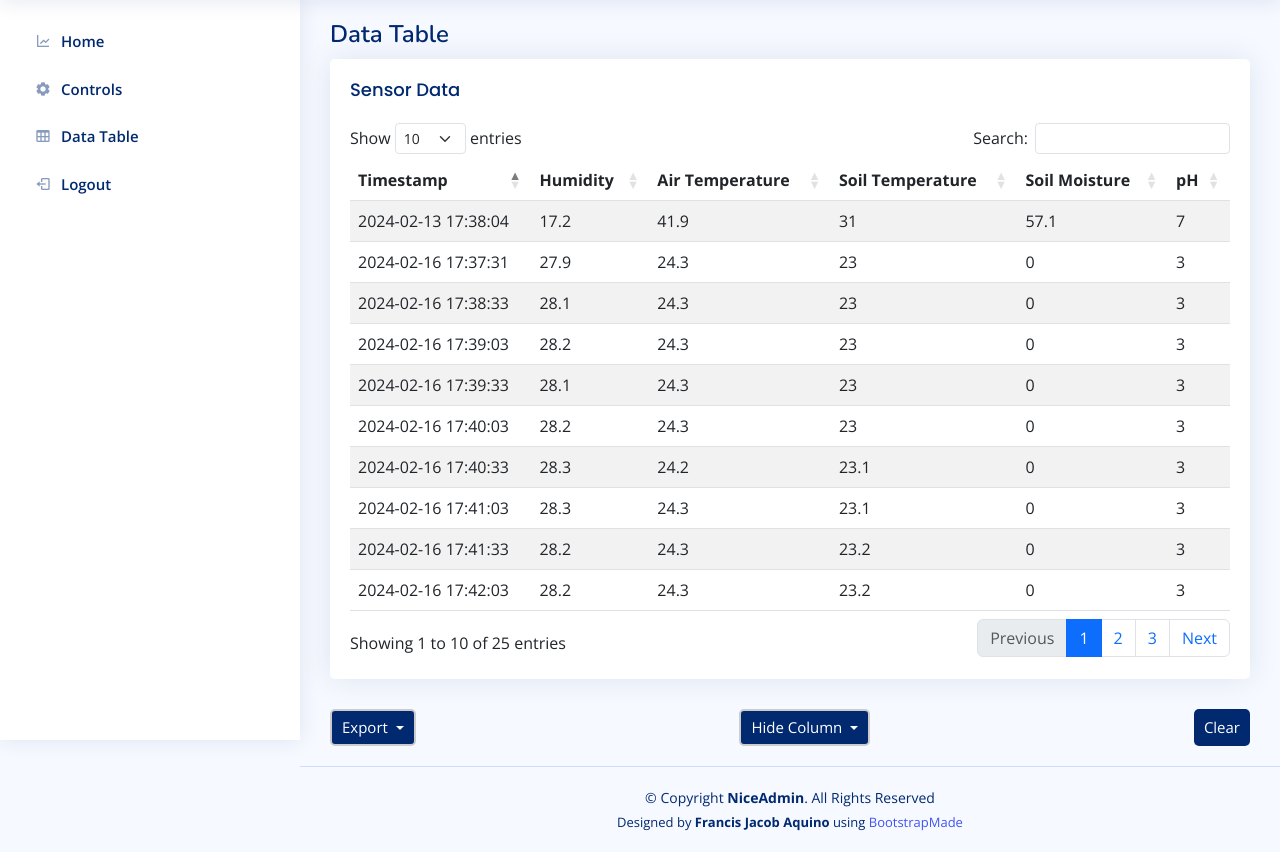
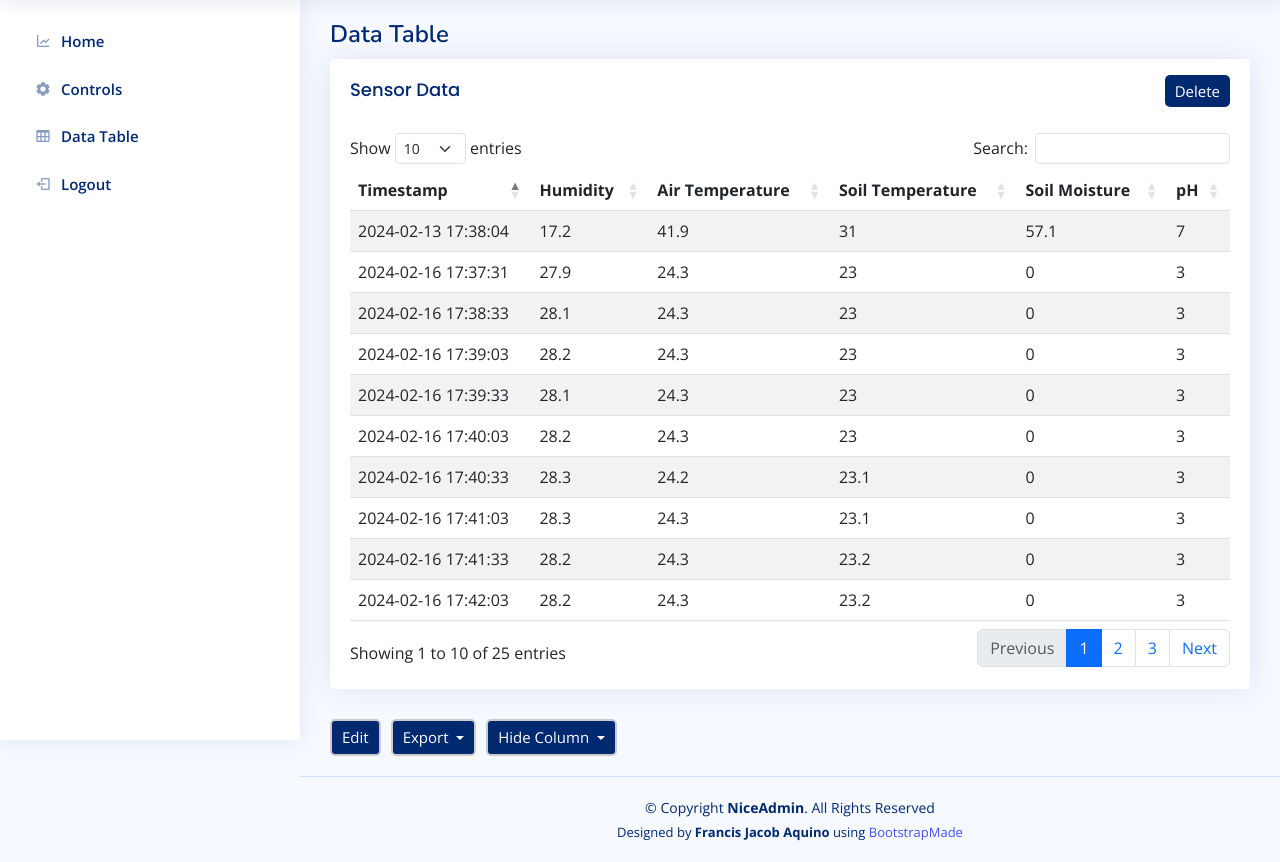
Before and after one commit to fjaqu1n0/SmartCompost, a PHP site: page /DataTable.php in a window 1280 px wide. Shown: the part 60-922 px from the top of the page. Before the commit the page ends 891 px from the top, so only its background shows below. Run offline with PHP 8.4, Linux system fonts and the light colour scheme; the visitor is signed in with stand-in values (Sample User, id 1); data comes from the database, SQL or seed files in the repository; some libraries are stand-ins or nearby versions.

Commit message:
Update DataTable.php

```diff
--- a/DataTable.php
+++ b/DataTable.php
@@ -117,8 +117,10 @@
 
           <div class="card">
             <div class="card-body">
+              <div class="table-header">
                 <h5 class="card-title">Sensor Data</h5>
-
+                <button id="deleteButton">Delete</button>
+            </div>
               <!-- Table with stripped rows -->
               <table id="sensorData" class="table table-striped" style="width:100%">
                 <thead>
@@ -143,6 +145,8 @@
       </div>
     </section>
       <div class="button-container">
+      <div class="left-buttons">
+        <button id="EditButton">Edit</button>
         <div class="dropdown">
           <button class="btn btn-secondary dropdown-toggle" type="button" id="dropdownMenuButton" aria-haspopup="true" aria-expanded="false">
             Export
@@ -165,7 +169,7 @@
             <li><a href="#" id ="pH">Soil pH</a></li>
           </ul>
         </div>
-      <button id="deleteButton">Clear</button>
+      </div>
       </div>
 
   </main><!-- End #main -->
```
Lines whose indentation alone changed are shown as unchanged.
